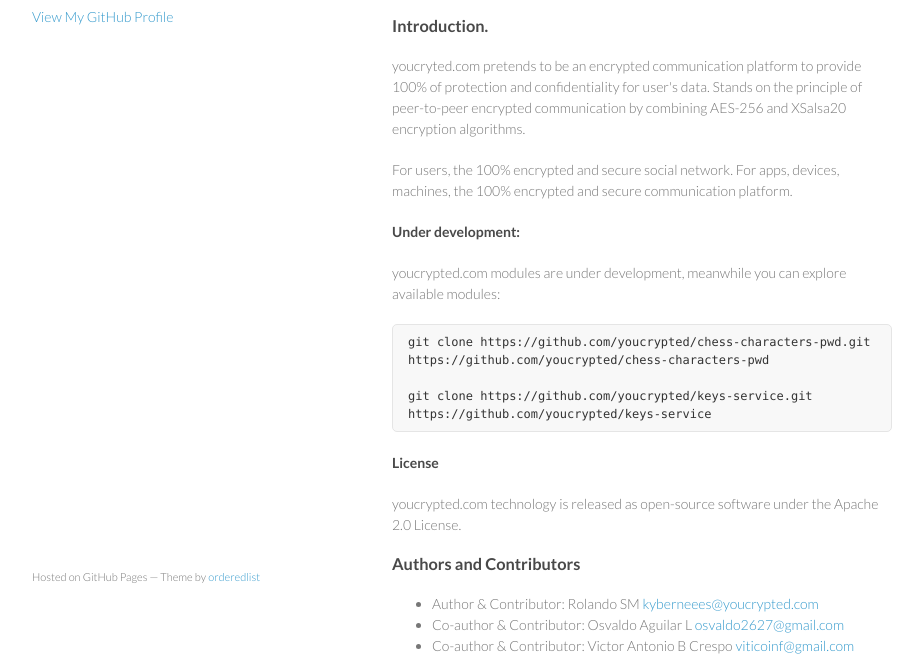
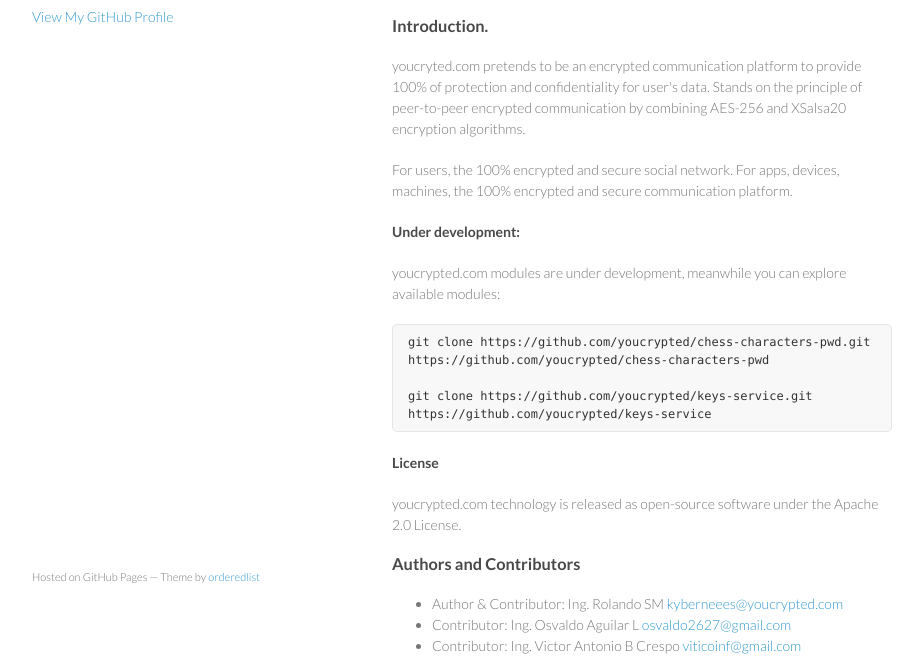
Before and after one commit to youcrypted/youcrypted.github.io, a plain HTML site: page index.html in a window 1280 px wide. Shown: the part 144-800 px from the top of the page, without its empty margins (178-1101 px from the left). Drawn offline with Linux system fonts and the light colour scheme.

```diff
--- a/index.html
+++ b/index.html
@@ -57,11 +57,11 @@ https://github.com/youcrypted/keys-service
 <a id="authors-and-contributors" class="anchor" href="#authors-and-contributors" aria-hidden="true"><span class="octicon octicon-link"></span></a>Authors and Contributors</h3>
 
 <ul>
-<li>Author &amp; Contributor: Rolando SM <a href="mailto:kyberneees@youcrypted.com">kyberneees@youcrypted.com</a>
+<li>Author &amp; Contributor: Ing. Rolando SM <a href="mailto:kyberneees@youcrypted.com">kyberneees@youcrypted.com</a>
 </li>
-<li>Co-author &amp; Contributor: Osvaldo Aguilar L <a href="mailto:osvaldo2627@gmail.com">osvaldo2627@gmail.com</a>
+<li>Contributor: Ing. Osvaldo Aguilar L <a href="mailto:osvaldo2627@gmail.com">osvaldo2627@gmail.com</a>
 </li>
-<li>Co-author &amp; Contributor: Victor Antonio B Crespo <a href="mailto:viticoinf@gmail.com">viticoinf@gmail.com</a>
+<li>Contributor: Ing. Victor Antonio B Crespo <a href="mailto:viticoinf@gmail.com">viticoinf@gmail.com</a>
 </li>
 </ul>
 
```
Also changed, not shown: params.json (+1 -1 lines).
